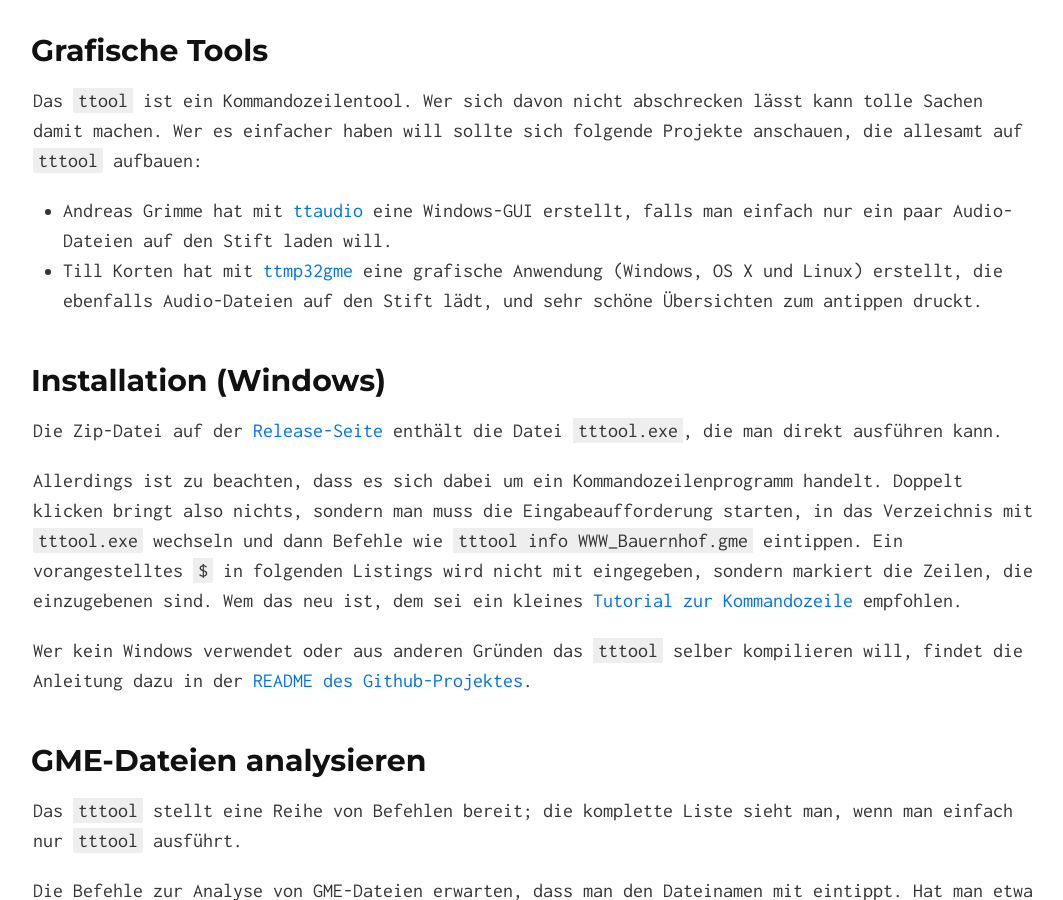
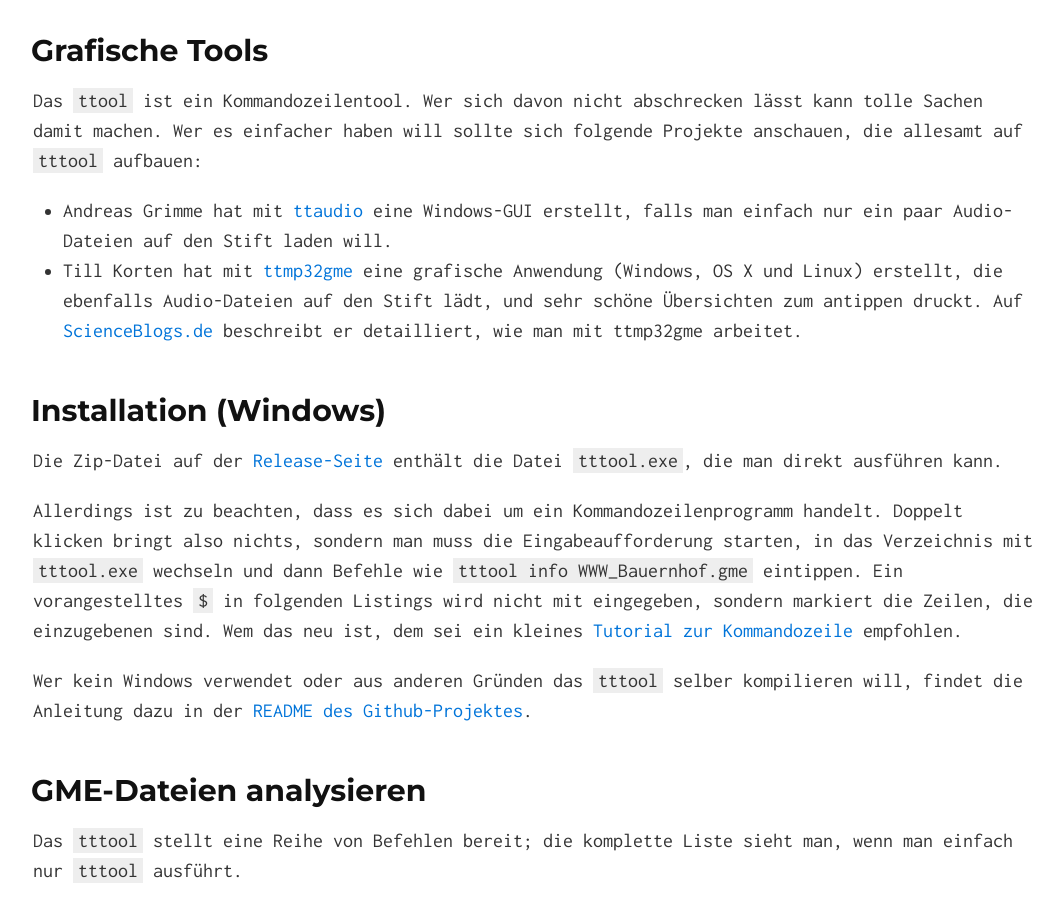
Before and after one commit to entropia/tip-toi-reveng, a Jekyll site: the page built from index.md, in a window 1280 px wide and 900 px high, scrolled down 2892 px. Shown: the whole window, without its empty margins (107-1170 px from the left). Built offline with Jekyll 4.4.1, drawn with Linux system fonts in a browser that asks for light colours.

Commit message:
Link to scienceblog

```diff
--- a/index.md
+++ b/index.md
@@ -149,7 +149,7 @@ Sonstiges zur Einstimmug:
 Das `ttool` ist ein Kommandozeilentool. Wer sich davon nicht abschrecken lässt kann tolle Sachen damit machen. Wer es einfacher haben will sollte sich folgende Projekte anschauen, die allesamt auf `tttool` aufbauen:
 
  * Andreas Grimme hat mit [ttaudio](https://github.com/sidiandi/ttaudio#readme) eine Windows-GUI erstellt, falls man einfach nur ein paar Audio-Dateien auf den Stift laden will.
- * Till Korten hat mit [ttmp32gme](https://github.com/thawn/ttmp32gme) eine grafische Anwendung (Windows, OS X und Linux) erstellt, die ebenfalls Audio-Dateien auf den Stift lädt, und sehr schöne Übersichten zum antippen druckt.
+ * Till Korten hat mit [ttmp32gme](https://github.com/thawn/ttmp32gme) eine grafische Anwendung (Windows, OS X und Linux) erstellt, die ebenfalls Audio-Dateien auf den Stift lädt, und sehr schöne Übersichten zum antippen druckt. Auf [ScienceBlogs.de](http://scienceblogs.de/astrodicticum-simplex/2018/03/15/die-sternengeschichten-als-hoerbuch-auf-dem-tiptoi-stift/) beschreibt er detailliert, wie man mit ttmp32gme arbeitet.
 
 ## Installation (Windows)
 
```
